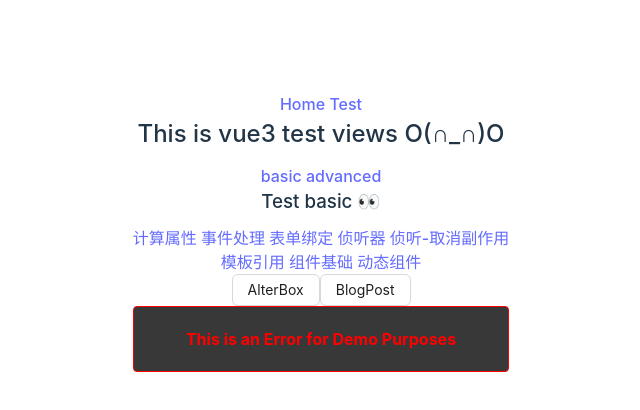
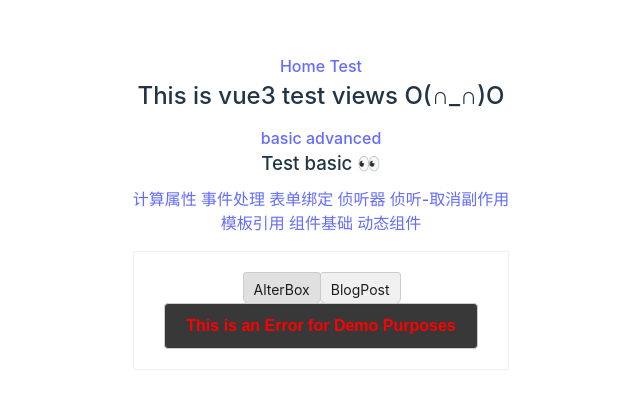
Before and after one commit to callmeswing/vue3_demos, a Vue app: page /test/basic/dynamicComp in a window 1280 px wide. Shown: the part 168-578 px from the top of the page, without its empty margins (319-959 px from the left). Built offline with nearby package versions, Linux system fonts and the light colour scheme.

Commit message:
add style for dynamic-comp.vue

```diff
--- a/src/components/basic/DynamicComp.vue
+++ b/src/components/basic/DynamicComp.vue
@@ -29,3 +29,37 @@ const tabs = {
 // keyof typeof tabs：获取 tabs 对象的所有键，等效于 "AlterBox" | "BlogPost"
 const currentTab = ref<keyof typeof tabs>("AlterBox");
 </script>
+
+<style>
+.demo {
+  font-family: sans-serif;
+  border: 1px solid #eee;
+  border-radius: 2px;
+  padding: 20px 30px;
+  margin-top: 1em;
+  margin-bottom: 40px;
+  user-select: none;
+  overflow-x: auto;
+}
+
+.tab-button {
+  padding: 6px 10px;
+  border-top-left-radius: 3px;
+  border-top-right-radius: 3px;
+  border: 1px solid #ccc;
+  cursor: pointer;
+  background: #f0f0f0;
+  margin-bottom: -1px;
+  margin-right: -1px;
+}
+.tab-button:hover {
+  background: #e0e0e0;
+}
+.tab-button.active {
+  background: #e0e0e0;
+}
+.tab {
+  border: 1px solid #ccc;
+  padding: 10px;
+}
+</style>
```
